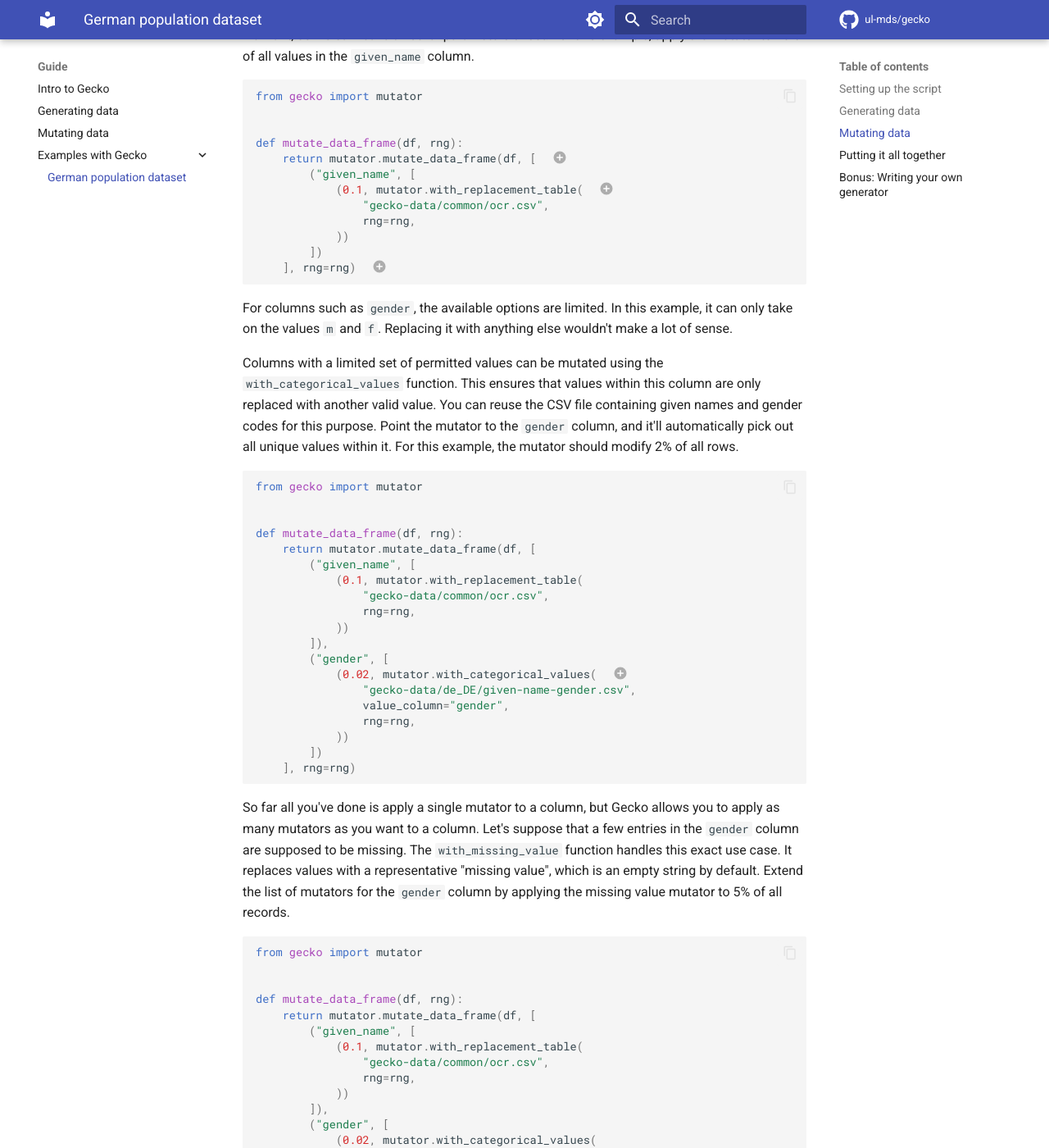
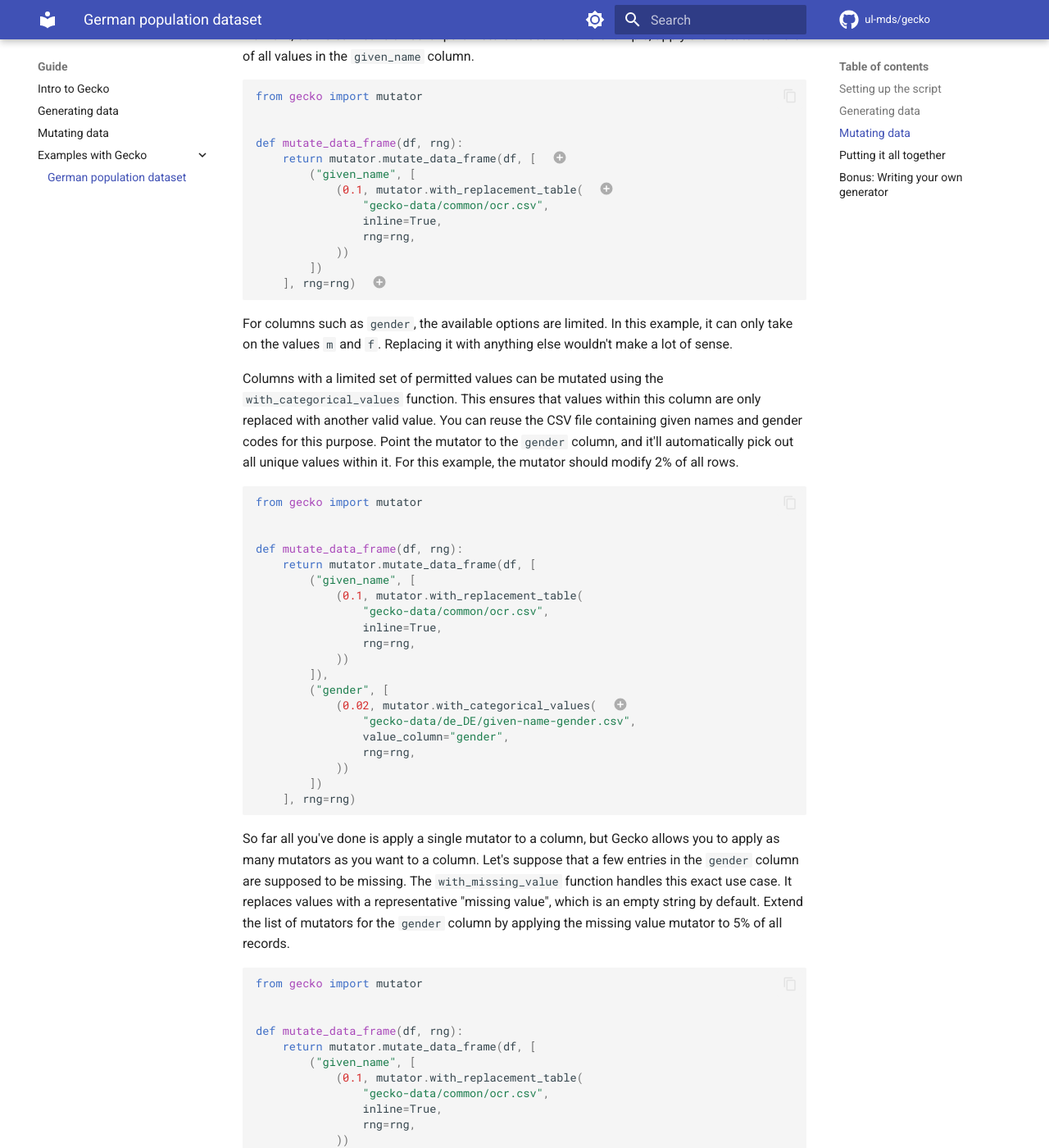
Before and after one commit to ul-mds/gecko, an MkDocs documentation site: the page built from docs/examples/german.md, in a window 1280 px wide and 1400 px high, scrolled down 4719 px. Shown: the whole window at 82% size. Built offline with MkDocs 1.6.1 and Material for MkDocs 9.7.7, drawn with Linux system fonts in a browser that asks for light colours; comment, search, counter and statistics services are not loaded; some of the changed text lies outside the part shown.

Commit message:
Add `inline` flag to German population example in docs

```diff
--- a/docs/examples/german.md
+++ b/docs/examples/german.md
@@ -264,6 +264,7 @@ def mutate_data_frame(df, rng):
         ("given_name", [
             (0.1, mutator.with_replacement_table(  # (2)!
                 "gecko-data/common/ocr.csv",
+                inline=True,
                 rng=rng,
             ))
         ])
@@ -297,6 +298,7 @@ def mutate_data_frame(df, rng):
         ("given_name", [
             (0.1, mutator.with_replacement_table(
                 "gecko-data/common/ocr.csv",
+                inline=True,
                 rng=rng,
             ))
         ]),
@@ -329,6 +331,7 @@ def mutate_data_frame(df, rng):
         ("given_name", [
             (0.1, mutator.with_replacement_table(
                 "gecko-data/common/ocr.csv",
+                inline=True,
                 rng=rng,
             ))
         ]),
@@ -372,6 +375,7 @@ def mutate_data_frame(df, rng):
         ("given_name", [
             (0.1, mutator.with_replacement_table(
                 "gecko-data/common/ocr.csv",
+                inline=True,
                 rng=rng,
             ))
         ]),
@@ -456,6 +460,7 @@ def mutate_data_frame(df, rng):
         ("given_name", [
             (0.1, mutator.with_replacement_table(
                 "gecko-data/common/ocr.csv",
+                inline=True,
                 rng=rng,
             ))
         ]),
```
